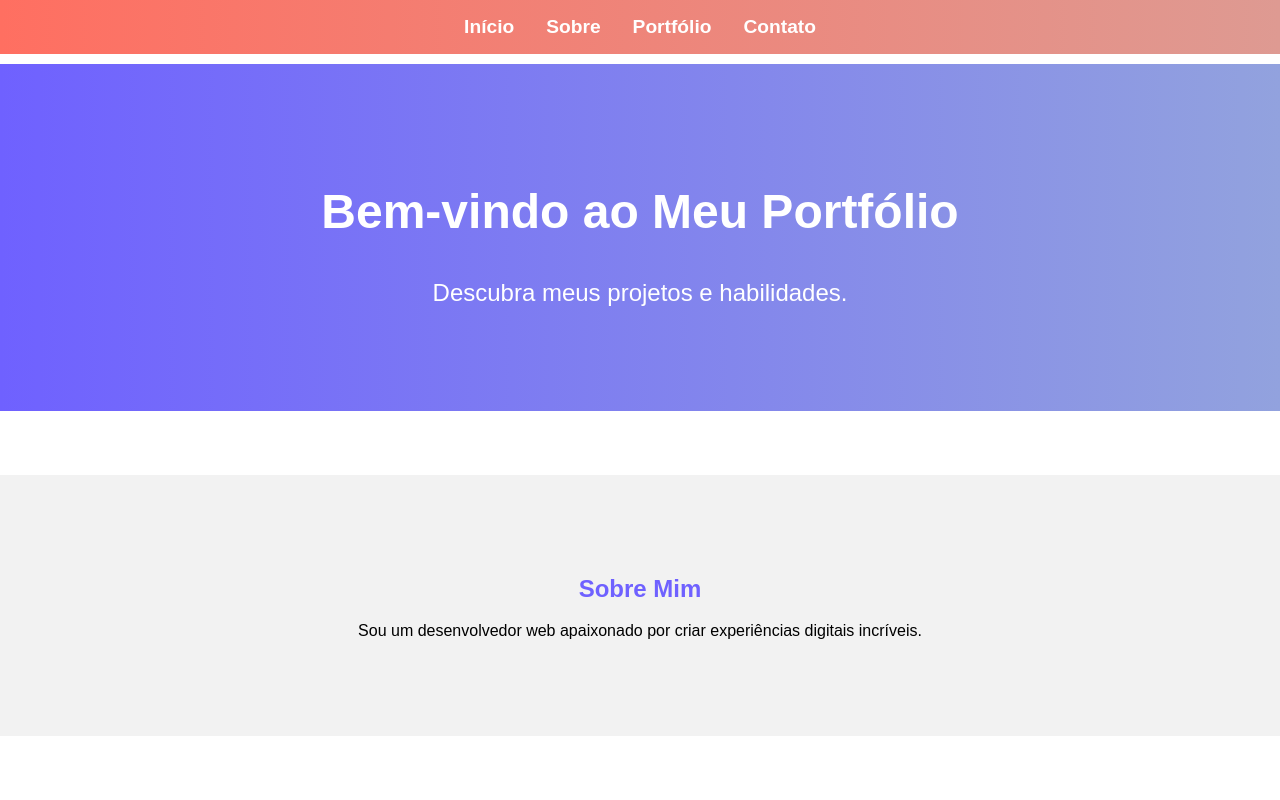
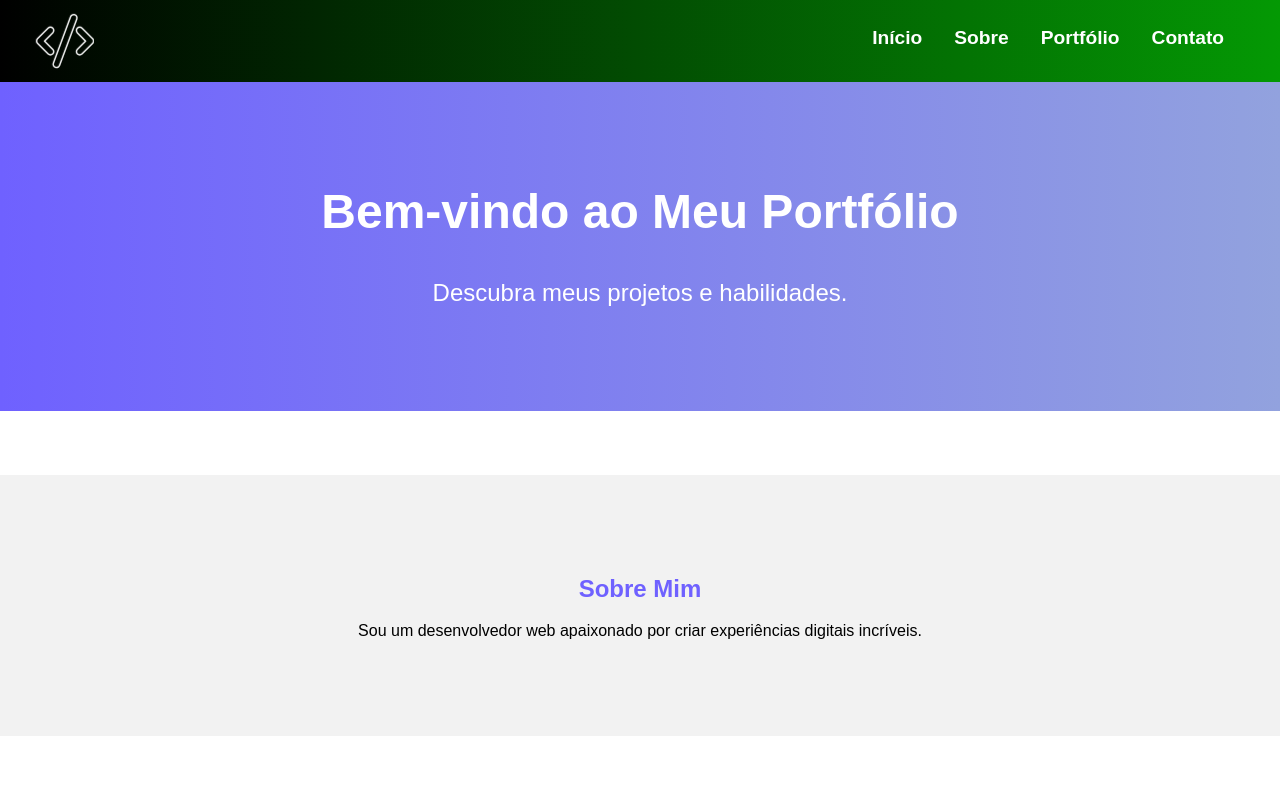
Before and after one commit to KrhystFerrari/porfolio.krhystofferson_ferrari, a plain HTML site: page index.html in a window 1280 px wide. Shown: the top 800 px of the page. Drawn offline with Linux system fonts and the light colour scheme.

Commit message:
feat: ajustes executados na navbar

```diff
--- a/index.html
+++ b/index.html
@@ -3,7 +3,7 @@
 <head>
     <meta charset="UTF-8">
     <meta name="viewport" content="width=device-width, initial-scale=1.0">
-    <title>Meu Portfólio</title>
+    <title>Krhyst Ferrari</title>
     <link rel="stylesheet" href="styles.css">
     <!-- Incluindo Font Awesome para os ícones -->
     <link rel="stylesheet" href="https://cdnjs.cloudflare.com/ajax/libs/font-awesome/6.0.0-beta3/css/all.min.css">
@@ -11,12 +11,15 @@
 <body>
     <header>
         <nav>
+            <div class="nav-container">
+                <img src="assets/code.svg" alt="Logo" class="logo pulse">
                 <ul>
                     <li><a href="#home">Início</a></li>
                     <li><a href="#about">Sobre</a></li>
                     <li><a href="#portfolio">Portfólio</a></li>
                     <li><a href="#contact">Contato</a></li>
                 </ul>
+            </div>
         </nav>
     </header>
     <section id="home">
--- a/styles.css
+++ b/styles.css
@@ -8,7 +8,7 @@ body {
 
 /* Estilos do cabeçalho */
 header {
-    background: linear-gradient(90deg, #ff6f61, #de9a92);
+    background: linear-gradient(90deg, #000, rgb(4, 153, 4));
     color: white;
     padding: 1rem 0;
     position: fixed;
@@ -17,16 +17,29 @@ header {
     z-index: 1000;
 }
 
+.nav-container {
+    display: flex;
+    justify-content: space-between;
+    align-items: center;
+    max-width: 1200px;
+    margin: 0 auto;
+    padding: 0 1rem;
+}
+
+.logo {
+    height: 50px;
+}
+
 nav ul {
     list-style: none;
     display: flex;
-    justify-content: center;
     margin: 0;
     padding: 0;
 }
 
 nav ul li {
     margin: 0 1rem;
+    position: relative;
 }
 
 nav ul li a {
@@ -34,6 +47,22 @@ nav ul li a {
     text-decoration: none;
     font-weight: bold;
     font-size: 1.2rem;
+    display: inline-block;
+    transition: color 0.3s, transform 0.3s;
+}
+
+nav ul li a::after {
+    content: '';
+    display: block;
+    width: 0;
+    height: 2px;
+    background: white;
+    transition: width 0.3s;
+    margin-top: 5px;
+}
+
+nav ul li a:hover::after {
+    width: 100%;
 }
 
 /* Estilos das seções */
@@ -160,3 +189,19 @@ footer {
         opacity: 1;
     }
 }
+
+@keyframes pulse {
+    0% {
+        transform: scale(1.2);
+    }
+    50% {
+        transform: scale(1);
+    }
+    100% {
+        transform: scale(1.2);
+    }
+}
+
+.pulse {
+    animation: pulse 1.2s infinite;
+}
```
Also changed, not shown: assets/code.svg (added). Lines whose indentation alone changed are shown as unchanged.
